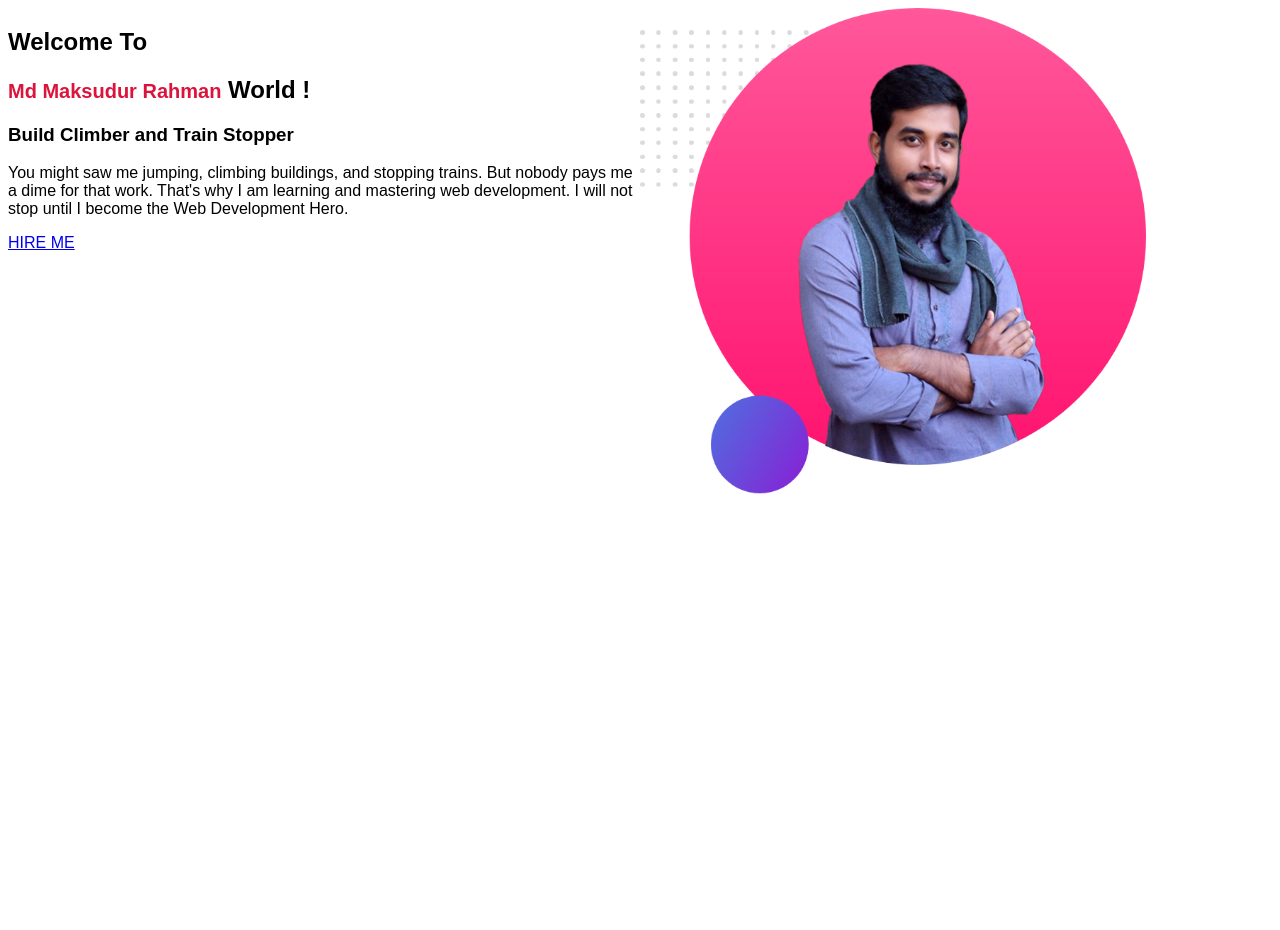
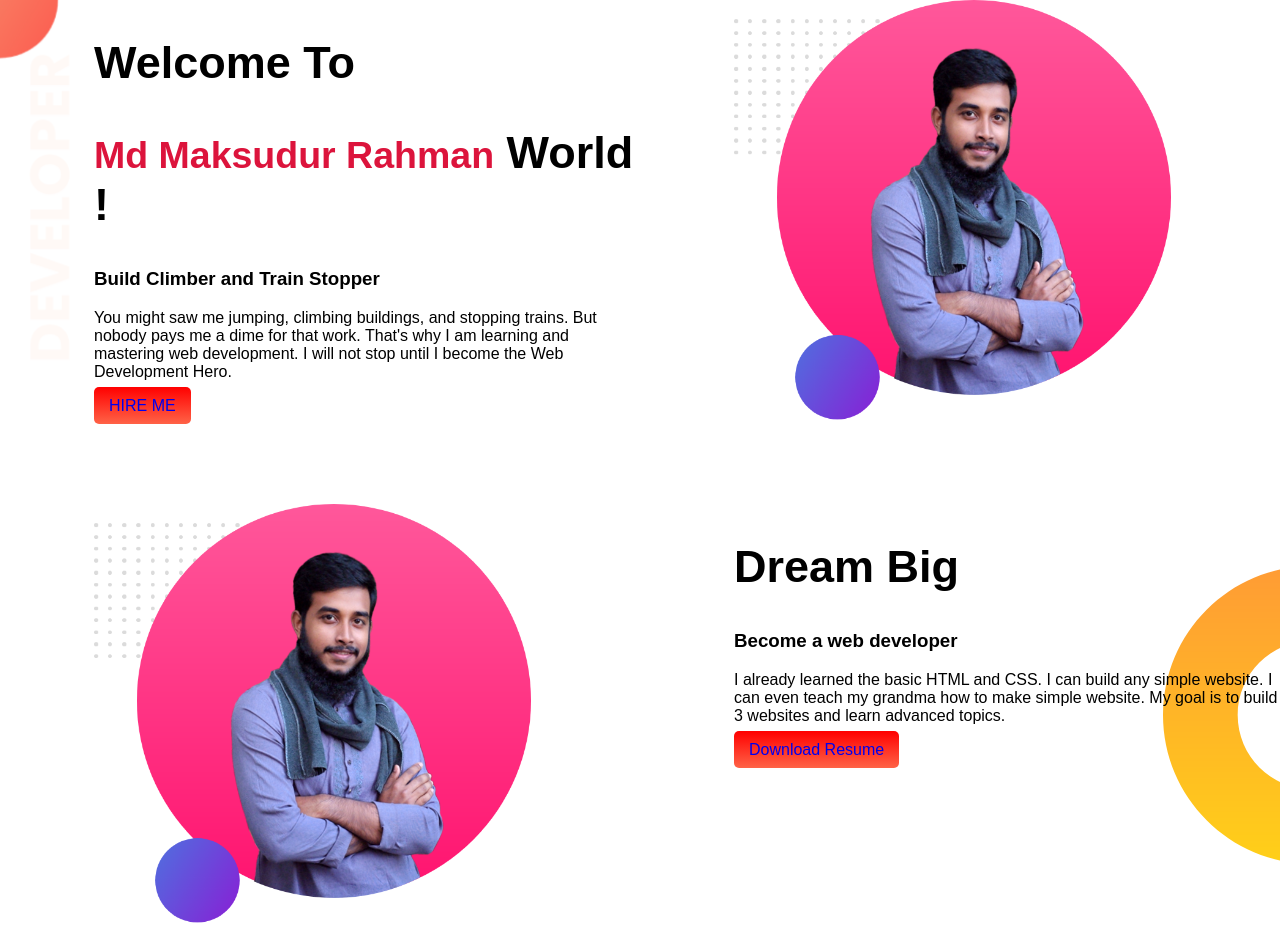
Before and after one commit to maksudur72/Practice-project, a plain HTML site: page index.html in a window 1280 px wide. Before the commit the page ends 800 px from the top, so only its background shows below. Drawn offline with Linux system fonts and the light colour scheme; a web font is replaced by a local one.

Commit message:
two-section-added

```diff
--- a/index.html
+++ b/index.html
@@ -14,7 +14,7 @@
 </head>
 
 <body>
-    <section>
+    <section class="top-banner">
         <div class="half-width">
             <h1>Welcome To</h1>
             <h1><small class="color">Md Maksudur Rahman</small> World !</h1>
@@ -22,10 +22,24 @@
             <p>You might saw me jumping, climbing buildings, and stopping trains. But nobody pays me a dime for that
                 work. That's why I am learning and mastering web development. I will not stop until I become the Web
                 Development Hero.</p>
-            <a href="https://web.facebook.com/rosalopathor">HIRE ME</a>
+            <a class="link-button" target="_blank" href="https://web.facebook.com/rosalopathor">HIRE ME</a>
+
         </div>
         <div class="half-width">
-            <img src="Jisan (2).png" alt="">
+            <img src="images/Jisan (2).png" alt="">
+        </div>
+    </section>
+    <section class="dream-big">
+        <div class="half-width">
+            <img src="images/Jisan (2).png" alt="">
+        </div>
+        <div class="half-width">
+            <h1>Dream Big</h1>
+            <h3>Become a web developer</h3>
+            <p>I already learned the basic HTML and CSS. I can build any simple website. I can even teach my grandma how
+                to make simple website. My goal is to build 3 websites and learn advanced topics.</p>
+            <a class="link-button" target="_blank" href="https://web.facebook.com/rosalopathor">Download Resume</a>
+
         </div>
     </section>
 
--- a/style.css
+++ b/style.css
@@ -1,20 +1,46 @@
 body {
     font-family: 'Merriweather Sans', sans-serif;
     font-family: 'Mochiy Pop P One', sans-serif;
+    margin: 0;
+}
+
+h1 {
+    font-size: 45px;
 }
 
 section {
     display: flex;
+    margin-bottom: 80px;
 }
 
 .color {
     color: crimson;
 }
 
+.top-banner {
+    background-image: url(images/top-banner.png);
+    background-repeat: no-repeat;
+}
+
 .half-width {
     width: 50%;
+    padding-left: 5%;
+    margin-left: 30px;
 }
 
 .half-width img {
     width: 80%;
 }
+
+.link-button {
+    text-decoration: none;
+    background-image: linear-gradient(red, tomato);
+    border-radius: 5px;
+    padding: 10px 15px;
+}
+
+.dream-big {
+    background-image: url(images/dream-bg.png);
+    background-repeat: no-repeat;
+    background-position: right;
+}
```
Also changed, not shown: images/Jisan (2).png (renamed from Jisan (2).png), images/dream-bg.png (renamed from dream-bg.png), images/exp-bg.png (renamed from exp-bg.png), images/top-banner.png (renamed from top-banner.png).
